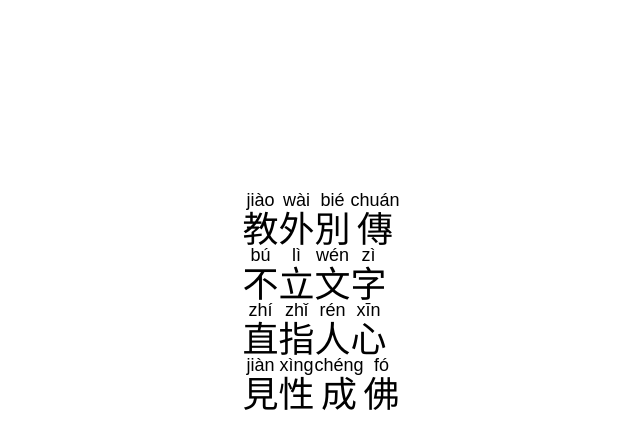
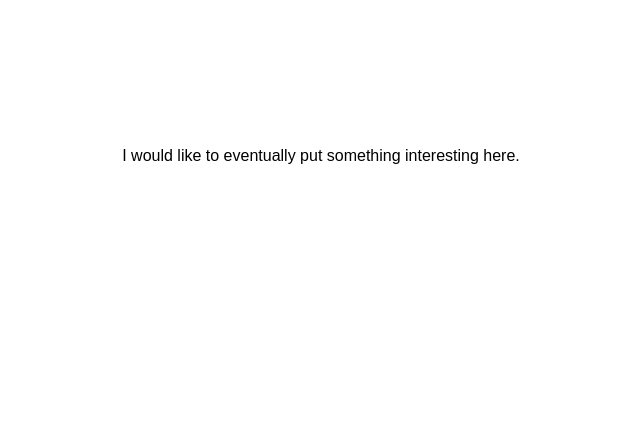
Before and after one commit to anreyw/anrey.wang, a Next.js app: page / in a window 1280 px wide. Shown: the top 448 px of the page, without its empty margins (319-959 px from the left). Built offline with nearby package versions, Linux system fonts and the light colour scheme; a web font is replaced by a local one.

Commit message:
Change main content

```diff
--- a/src/app/page.tsx
+++ b/src/app/page.tsx
@@ -2,75 +2,9 @@ import type { JSX } from "react";
 
 export default function Page(): JSX.Element {
   return (
-    <main className="mt-48 flex justify-center px-12">
-      <p className="text-4xl" lang="zh">
-        <ruby>
-          <span title="teaching">教</span>
-          <rt>jiào</rt>
-        </ruby>
-        <ruby>
-          <span title="outside">外</span>
-          <rt>wài</rt>
-        </ruby>
-        <ruby>
-          <span title="separate">別</span>
-          <rt>bié</rt>
-        </ruby>
-        <ruby>
-          <span title="transmission">傳</span>
-          <rt>chuán</rt>
-        </ruby>
-        <br />
-        <ruby>
-          <span title="not">不</span>
-          <rt>bú</rt>
-        </ruby>
-        <ruby>
-          <span title="establish">立</span>
-          <rt>lì</rt>
-        </ruby>
-        <ruby>
-          <span title="language">文</span>
-          <rt>wén</rt>
-        </ruby>
-        <ruby>
-          <span title="text">字</span>
-          <rt>zì</rt>
-        </ruby>
-        <br />
-        <ruby>
-          <span title="directly">直</span>
-          <rt>zhí</rt>
-        </ruby>
-        <ruby>
-          <span title="point at">指</span>
-          <rt>zhǐ</rt>
-        </ruby>
-        <ruby>
-          <span title="human">人</span>
-          <rt>rén</rt>
-        </ruby>
-        <ruby>
-          <span title="mind">心</span>
-          <rt>xīn</rt>
-        </ruby>
-        <br />
-        <ruby>
-          <span title="see / realize">見</span>
-          <rt>jiàn</rt>
-        </ruby>
-        <ruby>
-          <span title="(true) nature">性</span>
-          <rt>xìng</rt>
-        </ruby>
-        <ruby>
-          <span title="become / attain">成</span>
-          <rt>chéng</rt>
-        </ruby>
-        <ruby>
-          <span title="Buddha">佛</span>
-          <rt>fó</rt>
-        </ruby>
+    <main className="mt-36">
+      <p className="text-center">
+        I would like to eventually put something interesting here.
       </p>
     </main>
   );
```
